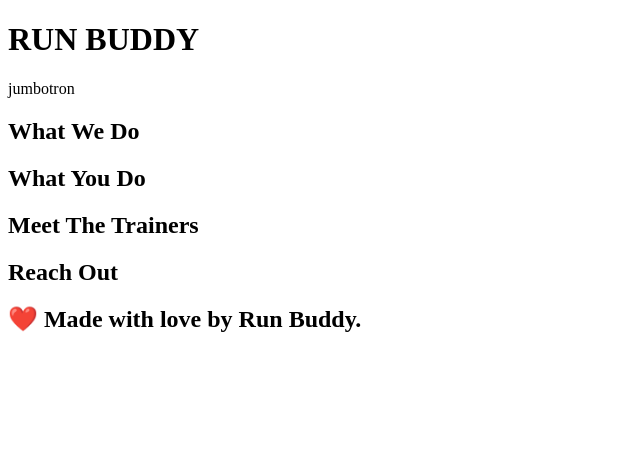
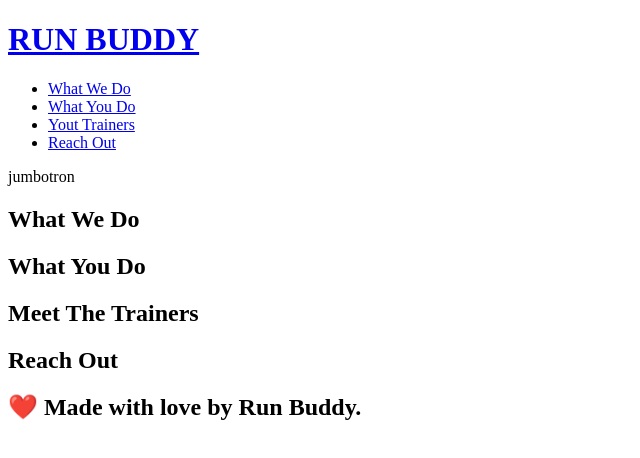
Before and after one commit to AyalaStonic/Run-Buddy, a plain HTML site: page index.html in a window 1280 px wide. Shown: the whole page, without its empty margins (0-640 px from the left). Drawn offline with Linux system fonts and the light colour scheme.

Commit message:
<Links and Navigations>

```diff
--- a/index.html
+++ b/index.html
@@ -6,7 +6,30 @@
 </head>
 <body>
     <header>
-        <h1>RUN BUDDY</h1>
+
+        <h1>
+
+            <a href="/">RUN BUDDY</a>
+
+        </h1>
+        <nav>
+            <ul>
+
+                <li>
+
+                    <a href="#what-we-do">What We Do</a>
+                </li>
+                <li>
+                    <a href="#what-we-do">What You Do</a>
+                </li>
+                <li>
+                    <a href="#your-trainers">Yout Trainers</a>
+                </li>
+                <li>
+                    <a href="#reach-out">Reach Out</a>
+                </li>
+            </ul>
+        </nav>
     </header>
 
     <div> jumbotron
```
